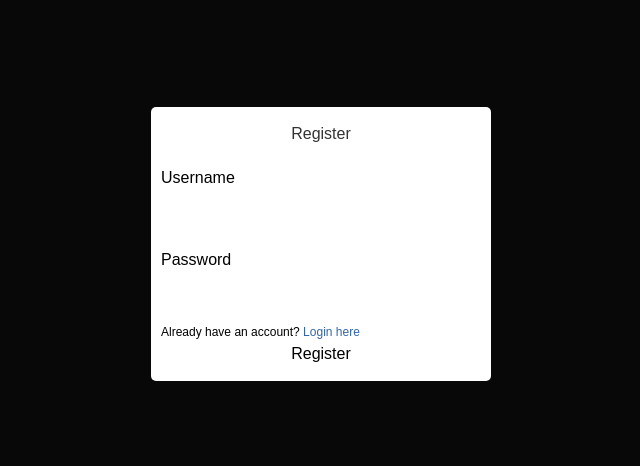
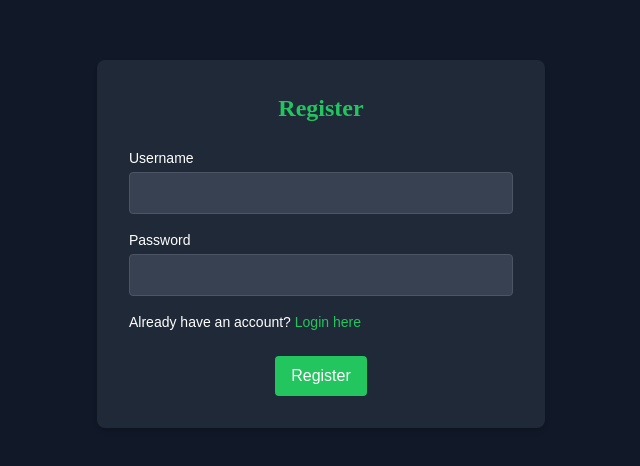
Before and after one commit to siddhuthecoder/futuristic_labs_task_frontend, a React (Create React App) app: page /register in a window 1280 px wide. Shown: the part 156-622 px from the top of the page, without its empty margins (319-959 px from the left). Built offline with nearby package versions, Linux system fonts and the light colour scheme; a web font is replaced by a local one.

Commit message:
login and register

```diff
--- a/src/pages/Login.jsx
+++ b/src/pages/Login.jsx
@@ -49,46 +49,62 @@ const Login = () => {
   };
 
   return (
-    <>
-      <div className="log_div">
-        <form className="form_box" onSubmit={handleSubmit}>
-          <h2 align="center">Login</h2>
-          <div className="form_input">
-            <label htmlFor="username">Username</label>
+    <div className="min-h-screen flex items-center justify-center bg-gray-900 text-white">
+      <form
+        className="bg-gray-800 p-8 rounded-lg shadow-md w-full max-w-md"
+        onSubmit={handleSubmit}
+      >
+        <h2 className="text-2xl text-green-500 logo font-bold text-center mb-6">Login</h2>
+        <div className="mb-4">
+          <label htmlFor="username" className="block text-sm font-medium">
+            Username
+          </label>
           <input
             type="text"
             id="username"
             value={username}
             onChange={(e) => setUsername(e.target.value)}
+            className="mt-1 p-2 w-full bg-gray-700 rounded border border-gray-600 focus:ring-green-500 focus:border-green-500"
           />
         </div>
-          <div className="form_input">
-            <label htmlFor="password">Password</label>
+        <div className="mb-4">
+          <label htmlFor="password" className="block text-sm font-medium">
+            Password
+          </label>
           <input
             type="password"
             id="password"
             value={password}
             onChange={(e) => setPassword(e.target.value)}
+            className="mt-1 p-2 w-full bg-gray-700 rounded border border-gray-600 focus:ring-green-500 focus:border-green-500"
           />
         </div>
-          <p>
-            Dont have an account?{" "}
-            <Link to="/register" style={{ color: "#3265aa" }}>
+        <p className="text-sm mb-6">
+          Don't have an account?{" "}
+          <Link to="/register" className="text-green-500">
             Register here
           </Link>
         </p>
-          <div className="center_btn">
+        <div className="text-center">
           {!submit ? (
-              <button type="submit">Login</button>
+            <button
+              type="submit"
+              className="bg-green-500 hover:bg-green-600 text-white py-2 px-4 rounded focus:outline-none focus:ring-2 focus:ring-green-500 focus:ring-opacity-50"
+            >
+              Login
+            </button>
           ) : (
-              <button type="submit" disabled>
+            <button
+              type="submit"
+              disabled
+              className="bg-green-500 text-white py-2 px-4 rounded opacity-50 cursor-not-allowed"
+            >
               Logging in...
             </button>
           )}
         </div>
       </form>
     </div>
-    </>
   );
 };
 
--- a/src/pages/Signup.jsx
+++ b/src/pages/Signup.jsx
@@ -49,46 +49,62 @@ const Signup = () => {
   };
 
   return (
-    <>
-      <div className="log_div">
-        <form className="form_box" onSubmit={handleSubmit}>
-          <h2 align="center">Register</h2>
-          <div className="form_input">
-            <label htmlFor="username">Username</label>
+    <div className="min-h-screen flex items-center justify-center bg-gray-900 text-white">
+      <form
+        className="bg-gray-800 p-8 rounded-lg shadow-md w-full max-w-md"
+        onSubmit={handleSubmit}
+      >
+        <h2 className="text-2xl font-bold text-center text-green-500 logo mb-6">Register</h2>
+        <div className="mb-4">
+          <label htmlFor="username" className="block text-sm font-medium">
+            Username
+          </label>
           <input
             type="text"
             id="username"
             value={username}
             onChange={(e) => setUsername(e.target.value)}
+            className="mt-1 p-2 w-full bg-gray-700 rounded border border-gray-600 focus:ring-green-500 focus:border-green-500"
           />
         </div>
-          <div className="form_input">
-            <label htmlFor="password">Password</label>
+        <div className="mb-4">
+          <label htmlFor="password" className="block text-sm font-medium">
+            Password
+          </label>
           <input
             type="password"
             id="password"
             value={password}
             onChange={(e) => setPassword(e.target.value)}
+            className="mt-1 p-2 w-full bg-gray-700 rounded border border-gray-600 focus:ring-green-500 focus:border-green-500"
           />
         </div>
-          <p>
+        <p className="text-sm mb-6">
           Already have an account?{" "}
-            <Link to="/login" style={{ color: "#3265aa" }}>
+          <Link to="/login" className="text-green-500">
             Login here
-            </Link>{" "}
+          </Link>
         </p>
-          <div className="center_btn">
+        <div className="text-center">
           {!submit ? (
-              <button type="submit">Register</button>
+            <button
+              type="submit"
+              className="bg-green-500 hover:bg-green-600 text-white py-2 px-4 rounded focus:outline-none focus:ring-2 focus:ring-green-500 focus:ring-opacity-50"
+            >
+              Register
+            </button>
           ) : (
-              <button type="submit" disabled>
+            <button
+              type="submit"
+              disabled
+              className="bg-green-500 text-white py-2 px-4 rounded opacity-50 cursor-not-allowed"
+            >
               Registering...
             </button>
           )}
         </div>
       </form>
     </div>
-    </>
   );
 };
 
```
Lines whose indentation alone changed are shown as unchanged.
